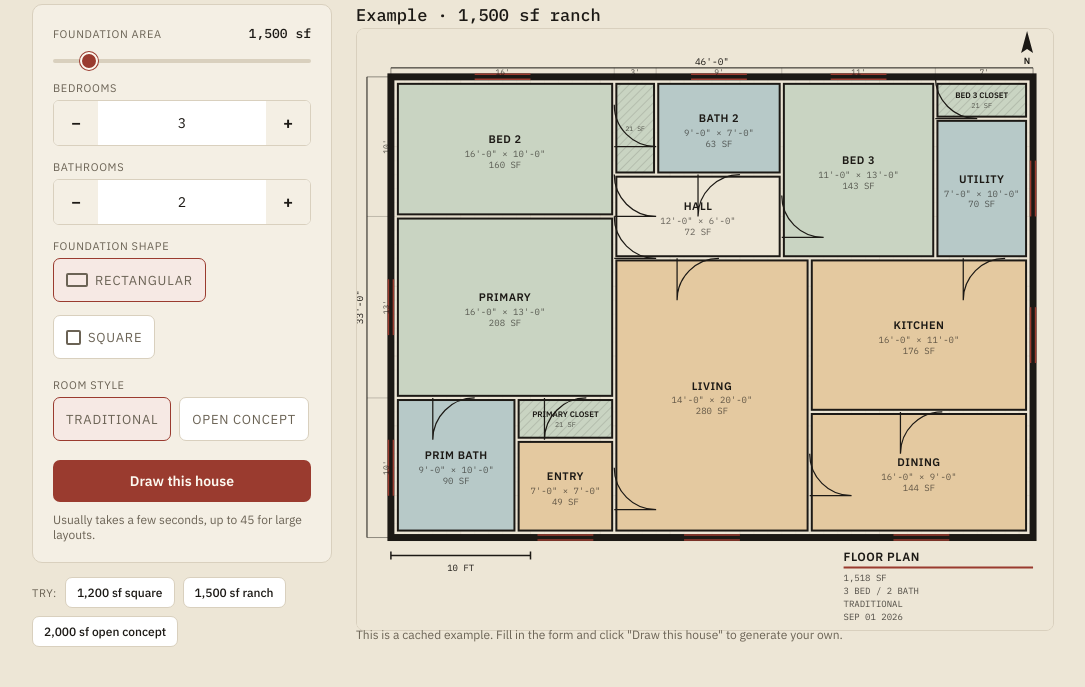
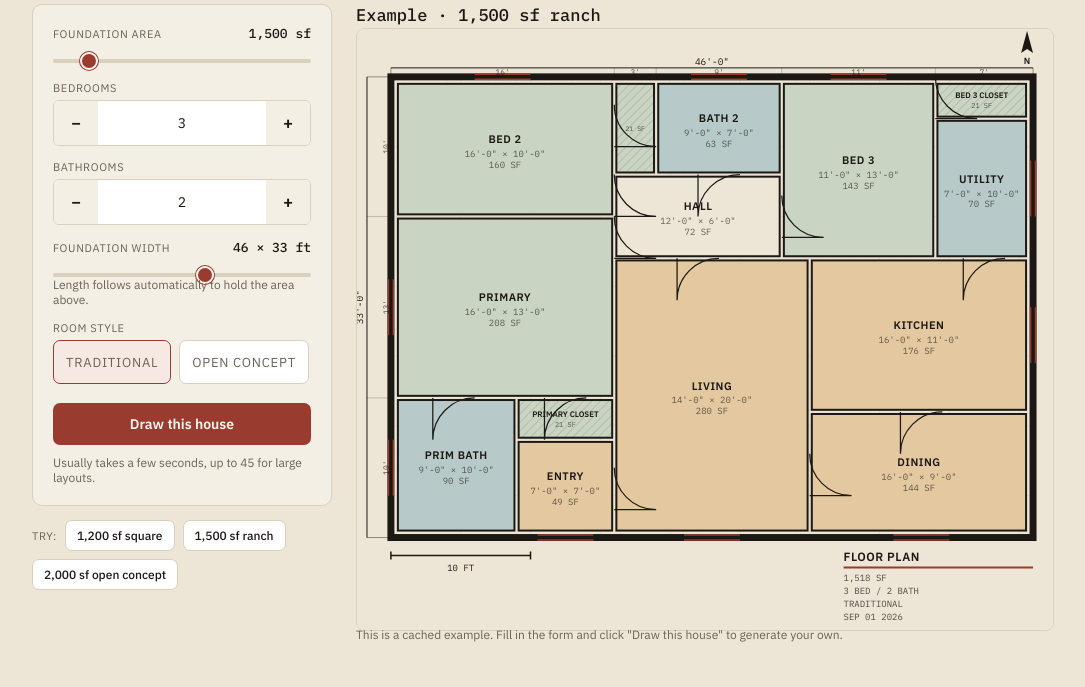
Before and after one commit to thebossnow/floorplan-solver, a Flask app: page / in a window 1280 px wide. Shown: the part 134-821 px from the top of the page, without its empty margins (84-1169 px from the left). After the commit the page ends 776 px from the top, so only its background shows below. Run offline with Flask 3, Linux system fonts and the light colour scheme.

Commit message:
Replace foundation shape chips with a continuous width slider
Width drives the footprint directly (length = area / width) instead of
picking between two fixed aspect ratios. Clamped server- and client-side
to generator.width_bounds() (aspect <= 2.5, both sides >= 20ft) so the
slider stays inside a range CP-SAT is actually likely to solve within
TIME_LIMIT, rather than shipping a control that silently times out at
extreme ratios (e.g. 250x10 -- almost no room fits across a 10ft strip).

Old shape/aspect call path (generate_program(..., shape=...)) is kept
for backward compat -- test_production_shapes.py still exercises it
unchanged.

Co-Authored-By: Claude Sonnet 5 <noreply@anthropic.com>
Claude-Session: https://claude.ai/code/session_01KHNsQ5KeHh9PnpTSyD6TcP

```diff
--- a/app.py
+++ b/app.py
@@ -21,8 +21,9 @@ from datetime import date
 from flask import Flask, jsonify, render_template, request
 
 from generator import (HALLWAYS, MAX_AREA, MAX_BATHS, MAX_BEDS, MIN_AREA, PRODUCTION_WEIGHTS,
-                        STYLES, ZONE_ROOM_THRESHOLD, default_proximity, generate_program,
-                        shelf_pack_hint, zone_of_program)
+                        STYLES, WIDTH_ASPECT_MAX, WIDTH_MIN_SIDE, ZONE_ROOM_THRESHOLD,
+                        default_proximity, generate_program, shelf_pack_hint, width_bounds,
+                        zone_of_program)
 from layout import FILL_BY_KIND, circulation_ok, display_name, place_openings, room_kind, solve, to_svg
 from zoning import solve_zoned
 
@@ -53,18 +54,21 @@ SOLVE_TIME_BUDGET = 60.0  # total wall-clock ceiling for a zoned solve, shared
 
 # empty-state sample: a pre-solved SVG cached to disk (regenerate via the
 # one-off script this file's git history/HANDOFF notes, or by hand: run
-# generate_program(1500, 3, 2, "rectangular", "traditional") through solve()
+# generate_program(1500, 3, 2, style="traditional", width=46) through solve()
 # the same way index() below does, then to_svg(..., path="static/sample-plan.svg"))
 # rather than re-solved on every empty-state page load
 with open(os.path.join(os.path.dirname(__file__), "static", "sample-plan.svg")) as f:
     SAMPLE_SVG = f.read()
 SAMPLE_CAPTION = "Example · 1,500 sf ranch"
 
-# quick-start presets shown on the empty state -- (area, beds, baths, shape, style)
+# quick-start presets shown on the empty state -- (area, beds, baths, width, style).
+# width picked to roughly match the old shape="square"/"rectangular" presets
+# (aspect 1.0 / 1.4) now that the form drives the footprint by width slider
+# instead of a shape choice.
 PRESETS = [
-    dict(label="1,200 sf square", area=1200, beds=2, baths=2, shape="square", style="traditional"),
-    dict(label="1,500 sf ranch", area=1500, beds=3, baths=2, shape="rectangular", style="traditional"),
-    dict(label="2,000 sf open concept", area=2000, beds=3, baths=2, shape="rectangular", style="open_concept"),
+    dict(label="1,200 sf square", area=1200, beds=2, baths=2, width=35, style="traditional"),
+    dict(label="1,500 sf ranch", area=1500, beds=3, baths=2, width=46, style="traditional"),
+    dict(label="2,000 sf open concept", area=2000, beds=3, baths=2, width=53, style="open_concept"),
 ]
 
 app = Flask(__name__)
@@ -96,7 +100,10 @@ def _run_solve(source, attempt):
     error) -- form is always populated (defaults if not attempted),
     result/error follow index()'s original meaning (exactly one of them
     non-None after a real attempt, both None otherwise)."""
-    form = dict(area=1500, beds=3, baths=2, shape="rectangular", style="traditional")
+    # width: None means "not specified" (old copy-link URLs from before this
+    # field existed, or a bare GET) -- make_footprint() then falls back to
+    # its old square-ish default rather than erroring.
+    form = dict(area=1500, beds=3, baths=2, shape="rectangular", width=46, style="traditional")
     result = None
     error = None
 
@@ -106,6 +113,8 @@ def _run_solve(source, attempt):
             form["beds"] = int(source.get("beds", ""))
             form["baths"] = int(source.get("baths", ""))
             form["shape"] = source.get("shape", "rectangular")
+            width_raw = source.get("width", "")
+            form["width"] = int(width_raw) if width_raw not in ("", None) else None
             form["style"] = source.get("style", "traditional")
 
             if not (MIN_AREA <= form["area"] <= MAX_AREA):
@@ -116,7 +125,10 @@ def _run_solve(source, attempt):
                 raise ValueError(f"Style must be one of {', '.join(STYLES)}.")
 
             fp, rooms, adj, private = generate_program(
-                form["area"], form["beds"], form["baths"], form["shape"], form["style"])
+                form["area"], form["beds"], form["baths"], form["shape"], form["style"],
+                width=form["width"])
+            form["width"] = fp.width  # reflect the resolved/clamped value (also
+                                       # what the copy-link querystring encodes)
             proximity = default_proximity(rooms)
 
             zoned = len(rooms) > ZONE_ROOM_THRESHOLD
@@ -205,7 +217,7 @@ def _run_solve(source, attempt):
 def index():
     # a GET with query params is a "copy link" visit reproducing a past
     # result (see templates/index.html's Copy link button, which builds
-    # this same area/beds/baths/shape/style querystring via url_for) --
+    # this same area/beds/baths/width/style querystring via url_for) --
     # solve immediately rather than just prefilling the form, so the link
     # is a true "see this exact result" link, not just a starting point.
     # This route stays a plain full-page POST/GET -- it's the no-JS
@@ -219,7 +231,8 @@ def index():
     return render_template(
         "index.html", form=form, result=result, error=error,
         max_beds=MAX_BEDS, max_baths=MAX_BATHS, min_area=MIN_AREA, max_area=MAX_AREA,
-        styles=list(STYLES),
+        width_bounds=width_bounds, width_aspect_max=WIDTH_ASPECT_MAX,
+        width_min_side=WIDTH_MIN_SIDE, styles=list(STYLES),
         living=FILL_BY_KIND["living"], sleep=FILL_BY_KIND["sleep"], wet=FILL_BY_KIND["wet"],
         sample_svg=SAMPLE_SVG, sample_caption=SAMPLE_CAPTION, presets=PRESETS,
     )
--- a/templates/_drawing_result.html
+++ b/templates/_drawing_result.html
@@ -24,7 +24,7 @@
     <span class="zoom-hint">Drag to pan · scroll or pinch to zoom</span>
     <div class="drawing-controls-buttons">
       <button type="button" class="download-btn" id="copy-link"
-              data-share-url="{{ url_for('index', area=form.area, beds=form.beds, baths=form.baths, shape=form.shape, style=form.style, _external=True) }}">Copy link</button>
+              data-share-url="{{ url_for('index', area=form.area, beds=form.beds, baths=form.baths, width=form.width, style=form.style, _external=True) }}">Copy link</button>
       <button type="button" class="download-btn" id="reset-view">Reset view</button>
     </div>
   </div>
--- a/templates/index.html
+++ b/templates/index.html
@@ -133,10 +133,6 @@
                  cursor: pointer; }
   .preset-chip:hover { background: var(--sheet-2); border-color: var(--ink-soft); }
   .preset-chip:active { transform: scale(0.98); }
-  .shape-icon { display: inline-block; border: 2px solid currentColor; border-radius: 2px;
-                flex-shrink: 0; }
-  .shape-icon.rect { width: 22px; height: 14px; }
-  .shape-icon.square { width: 15px; height: 15px; }
 
   .download-btn { margin-top: 10px; padding: 9px 14px; font-size: 13px; font-weight: 500;
                    background: #fff; color: var(--ink); border: 1px solid var(--grid); }
@@ -217,15 +213,14 @@
         </div>
       </div>
       <div>
-        <label>Foundation shape</label>
-        <div class="chip-group">
-          <input type="radio" id="shape-rectangular" name="shape" value="rectangular"
-                 {{ "checked" if form.shape == "rectangular" }}>
-          <label for="shape-rectangular"><span class="shape-icon rect"></span>Rectangular</label>
-          <input type="radio" id="shape-square" name="shape" value="square"
-                 {{ "checked" if form.shape == "square" }}>
-          <label for="shape-square"><span class="shape-icon square"></span>Square</label>
+        {% set wb = width_bounds(form.area) %}
+        <div class="label-row">
+          <label for="width">Foundation width</label>
+          <span class="area-value" id="width-value"></span>
         </div>
+        <input type="range" id="width" name="width" min="{{ wb[0] }}" max="{{ wb[1] }}" step="1"
+               value="{{ form.width }}">
+        <p class="hint">Length follows automatically to hold the area above.</p>
       </div>
       <div>
         <label>Room style</label>
@@ -245,7 +240,7 @@
       <span class="presets-label">Try:</span>
       {% for p in presets %}
       <button type="button" class="preset-chip" data-area="{{ p.area }}" data-beds="{{ p.beds }}"
-              data-baths="{{ p.baths }}" data-shape="{{ p.shape }}" data-style="{{ p.style }}">{{ p.label }}</button>
+              data-baths="{{ p.baths }}" data-width="{{ p.width }}" data-style="{{ p.style }}">{{ p.label }}</button>
       {% endfor %}
     </div>
 
@@ -291,7 +286,40 @@
   function updateAreaLabel() {
     if (areaInput && areaValue) areaValue.textContent = Number(areaInput.value).toLocaleString() + ' sf';
   }
-  if (areaInput) areaInput.addEventListener('input', updateAreaLabel);
+
+  // Width slider: its usable range depends on the current area (see
+  // generator.width_bounds(), mirrored here so it can update live without a
+  // server round-trip). Kept in sync with the aspect/floor guard in
+  // generator.py -- if those constants change, update WIDTH_ASPECT_MAX/
+  // WIDTH_MIN_SIDE below to match.
+  var WIDTH_ASPECT_MAX = {{ width_aspect_max }};
+  var WIDTH_MIN_SIDE = {{ width_min_side }};
+  var widthInput = document.getElementById('width');
+  var widthValue = document.getElementById('width-value');
+  function widthBounds(area) {
+    var lo = Math.max(Math.round(Math.sqrt(area / WIDTH_ASPECT_MAX)), WIDTH_MIN_SIDE);
+    var hi = Math.min(Math.round(Math.sqrt(area * WIDTH_ASPECT_MAX)),
+                       Math.max(Math.floor(area / WIDTH_MIN_SIDE), WIDTH_MIN_SIDE));
+    if (lo > hi) { var mid = Math.round(Math.sqrt(area)); return [mid, mid]; }
+    return [lo, hi];
+  }
+  function updateWidthLabel() {
+    if (!widthInput || !widthValue || !areaInput) return;
+    var w = Number(widthInput.value);
+    var h = Math.max(Math.round(Number(areaInput.value) / w), 15);
+    widthValue.textContent = w + ' × ' + h + ' ft';
+  }
+  function syncWidthBounds() {
+    if (!widthInput || !areaInput) return;
+    var b = widthBounds(Number(areaInput.value));
+    widthInput.min = b[0];
+    widthInput.max = b[1];
+    widthInput.value = Math.min(b[1], Math.max(b[0], Number(widthInput.value)));
+    updateWidthLabel();
+  }
+  if (widthInput) widthInput.addEventListener('input', updateWidthLabel);
+  if (areaInput) areaInput.addEventListener('input', function () { updateAreaLabel(); syncWidthBounds(); });
+  updateWidthLabel();
 
   document.querySelectorAll('.preset-chip').forEach(function (chip) {
     chip.addEventListener('click', function () {
@@ -299,7 +327,8 @@
       updateAreaLabel();
       document.getElementById('beds').value = chip.dataset.beds;
       document.getElementById('baths').value = chip.dataset.baths;
-      document.getElementById('shape-' + chip.dataset.shape).checked = true;
+      widthInput.value = chip.dataset.width;
+      syncWidthBounds();
       document.getElementById('style-' + chip.dataset.style).checked = true;
     });
   });
```
Also changed, not shown: generator.py (+40 -4 lines).
